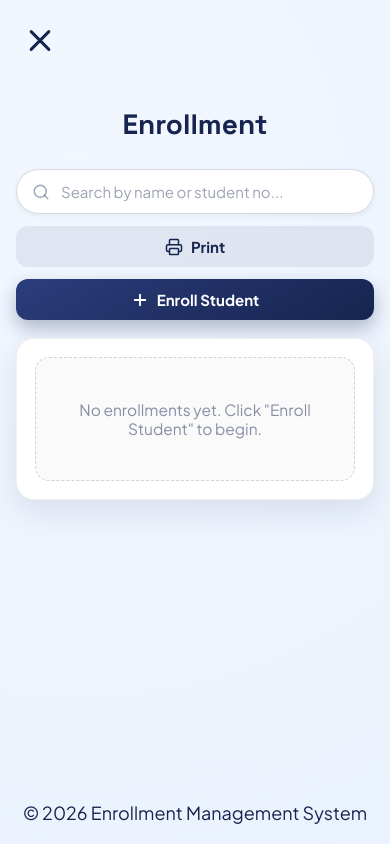
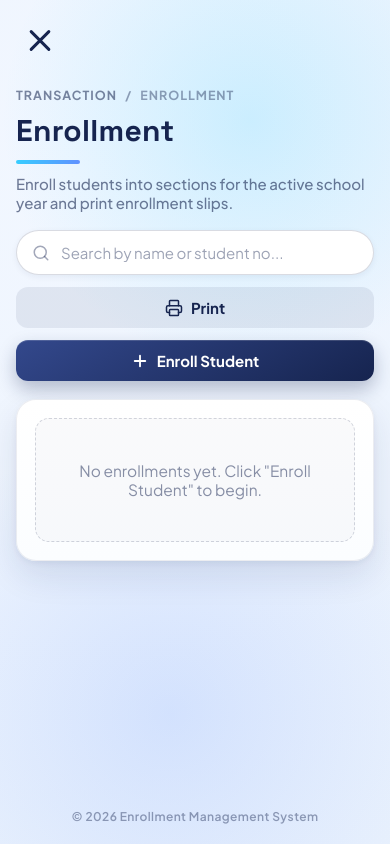
Before and after one commit to kristan-web/EnrollmentMS, a PHP site: page /views/enrollment.html in a window 390 px wide. Run offline with PHP 8.4, Linux system fonts and the light colour scheme.

Commit message:
Improve UI consistency and level up the design system
- Make index.html login responsive on laptop/desktop with height-aware breakpoints
- Unify list-page headers (student, teacher, shs-grade, enrollment,
  enrollment-history, archive) onto the page-head breadcrumb pattern
- Add elevation/shadow tokens, refined panels, table headers, and buttons
- Refine the oversized page footer
- Enhance hub cards with a staggered entrance, glassier icon tile, and hover glow

Co-Authored-By: Claude Opus 4.8 <noreply@anthropic.com>

```diff
--- a/assets/css/dashboard.css
+++ b/assets/css/dashboard.css
@@ -1,8 +1,19 @@
 :root {
   --bg: #eaf2fd;
   --navy: #16244f;
+  --navy-2: #2b3d7c;
   --accent: #37cdff;
   --logout: #ff6a4d;
+  --line: rgba(22, 36, 79, 0.08);
+  --ink-70: rgba(22, 36, 79, 0.7);
+  --ink-55: rgba(22, 36, 79, 0.55);
+  --shadow-sm: 0 1px 2px rgba(22, 36, 79, 0.05), 0 4px 12px rgba(22, 36, 79, 0.06);
+  --shadow-md: 0 2px 6px rgba(22, 36, 79, 0.06), 0 14px 34px rgba(22, 36, 79, 0.11);
+  --shadow-lg: 0 10px 24px rgba(22, 36, 79, 0.14), 0 30px 70px rgba(22, 36, 79, 0.18);
+  --ring: 0 0 0 4px rgba(55, 205, 255, 0.22);
+  --grad-brand: linear-gradient(150deg, #2b3d7c, #16244f);
+  --grad-accent: linear-gradient(90deg, var(--accent), #6091ff);
+  --grad-heading: linear-gradient(120deg, #16244f 0%, #2f52ab 55%, #16244f 100%);
 }
 
 * { box-sizing: border-box; }
@@ -774,11 +796,12 @@ body.nav-collapsed .hamburger__bar:nth-child(3) { top: 8.5px; transform: rotate(
 .btn:active { transform: scale(0.97); }
 .btn--primary {
   color: #fff;
-  background: linear-gradient(150deg, #2b3d7c, #16244f);
-  box-shadow: 0 8px 18px rgba(22, 36, 79, 0.3);
+  background: linear-gradient(150deg, #33488c, #16244f);
+  box-shadow: 0 8px 18px rgba(22, 36, 79, 0.28), inset 0 1px 0 rgba(255, 255, 255, 0.15);
 }
 .btn--primary:hover {
-  box-shadow: 0 10px 22px rgba(22, 36, 79, 0.4), 0 0 0 2px rgba(55, 205, 255, 0.35);
+  transform: translateY(-1px);
+  box-shadow: 0 12px 26px rgba(22, 36, 79, 0.4), 0 0 0 2px rgba(55, 205, 255, 0.35), inset 0 1px 0 rgba(255, 255, 255, 0.2);
 }
 .btn--ghost {
   background: rgba(22, 36, 79, 0.08);
@@ -800,11 +826,12 @@ body.nav-collapsed .hamburger__bar:nth-child(3) { top: 8.5px; transform: rotate(
 }
 
 .panel {
-  background: #fff;
-  border: 1px solid rgba(22, 36, 79, 0.07);
-  border-radius: 18px;
-  box-shadow: 0 12px 30px rgba(22, 36, 79, 0.1);
+  background: linear-gradient(180deg, #ffffff, #fbfdff);
+  border: 1px solid var(--line);
+  border-radius: 20px;
+  box-shadow: var(--shadow-md), inset 0 1px 0 rgba(255, 255, 255, 0.6);
   overflow: hidden;
+  animation: rise 0.5s ease 0.08s both;
 }
 
 .table-wrap {
@@ -1777,9 +1806,12 @@ body.nav-collapsed .hamburger__bar:nth-child(3) { top: 8.5px; transform: rotate(
 
 .main__footer {
   margin-top: auto;
+  padding-top: 22px;
   text-align: center;
-  font-size: 26px;
-  color: var(--navy);
+  font-size: 13px;
+  font-weight: 600;
+  letter-spacing: 0.4px;
+  color: rgba(22, 36, 79, 0.42);
 }
 
 .nav-scrim {
@@ -1872,7 +1904,7 @@ body.nav-collapsed .hamburger__bar:nth-child(3) { top: 8.5px; transform: rotate(
 
 @media (max-width: 640px) {
   .main { padding: 20px 16px; }
-  .main__footer { font-size: 18px; }
+  .main__footer { font-size: 12px; padding-top: 16px; }
   .settings-grid { grid-template-columns: 1fr; }
   .settings-form .form-row { grid-template-columns: 1fr; }
   .settings-card__banner { padding: 20px 22px; }
--- a/views/enrollment.html
+++ b/views/enrollment.html
@@ -80,9 +80,17 @@
       </span>
     </button>
 
-    <h1 class="main__title">Enrollment</h1>
+    <section class="content content--settings">
+      <header class="page-head">
+        <nav class="page-head__crumbs" aria-label="Breadcrumb">
+          <a href="transaction.html">Transaction</a>
+          <span aria-hidden="true">/</span>
+          <span aria-current="page">Enrollment</span>
+        </nav>
+        <h1 class="page-head__title">Enrollment</h1>
+        <p class="page-head__desc">Enroll students into sections for the active school year and print enrollment slips.</p>
+      </header>
 
-    <section class="content">
       <div class="toolbar">
         <div class="search-box">
           <svg class="search-box__icon" viewBox="0 0 24 24" fill="none" stroke="currentColor" stroke-width="2" stroke-linecap="round" stroke-linejoin="round" aria-hidden="true"><circle cx="11" cy="11" r="8"/><path d="m21 21-4.3-4.3"/></svg>
```
Also changed, not shown: other parts of assets/css/dashboard.css (+27 -11 lines), assets/css/styles.css (+35 -3 lines), views/archive.html (+10 -2 lines), views/enrollment-history.html (+10 -2 lines), views/shs-grade.html (+10 -2 lines), views/student.html (+10 -2 lines), views/teacher.html (+10 -2 lines).
